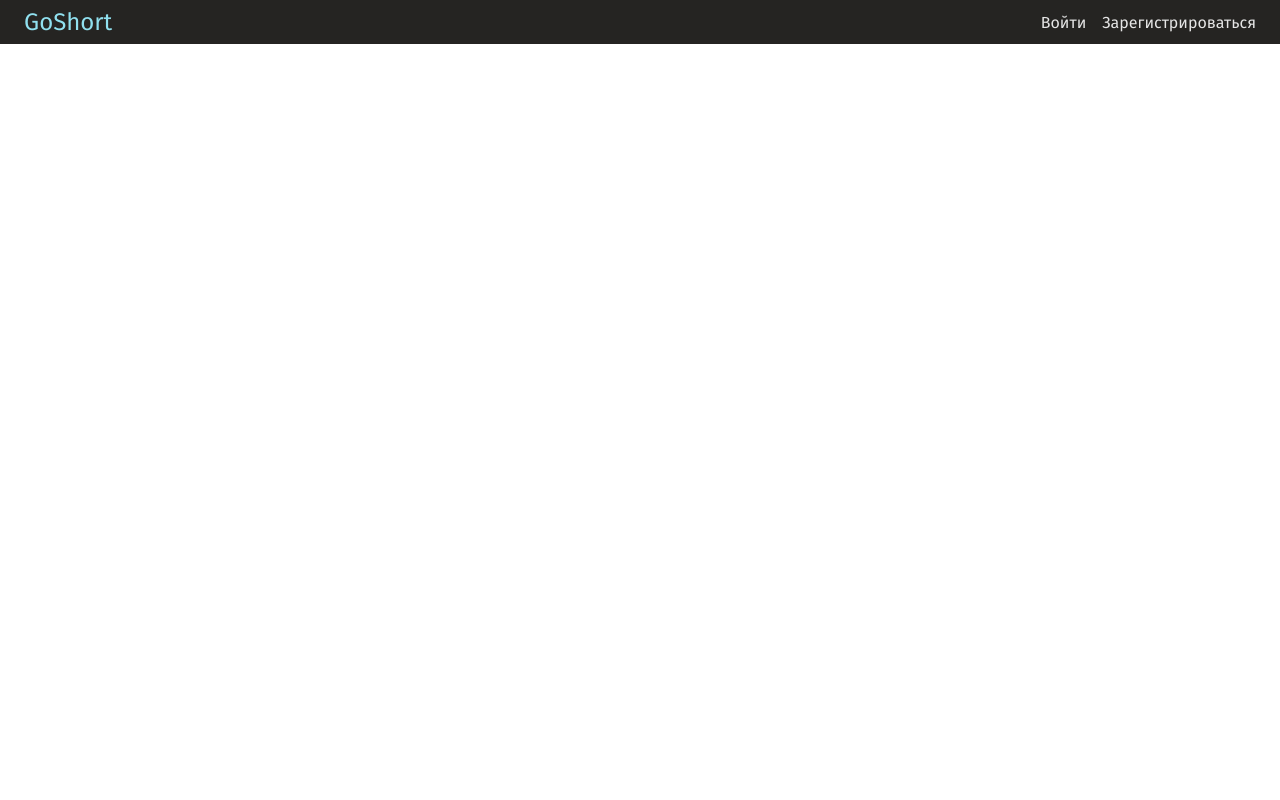
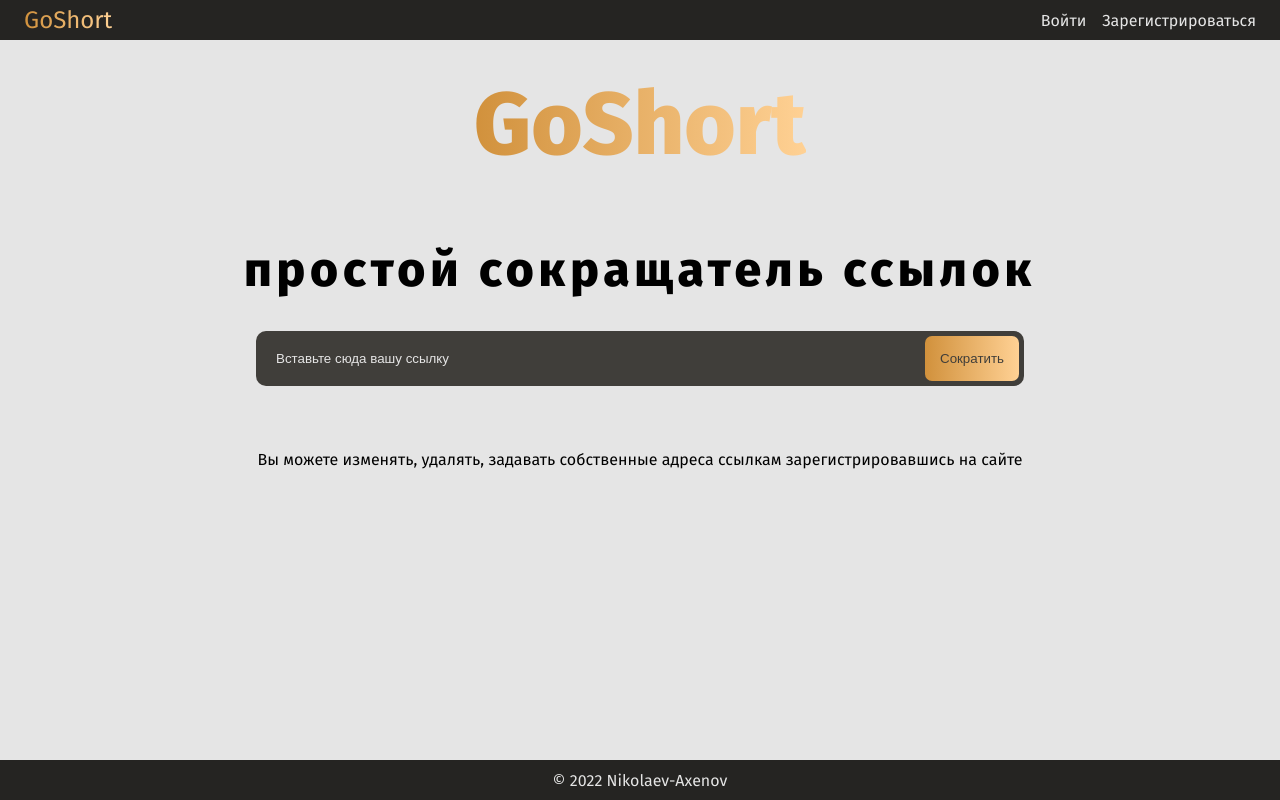
Before and after one commit to nikolaevaxenov/url-shortener, a Next.js app: page / in a window 1280 px wide. Built offline with nearby package versions, Linux system fonts and the light colour scheme.

Commit message:
Home page created

```diff
--- /dev/null
+++ b/components/Footer/Footer.module.scss
@@ -0,0 +1,15 @@
+@import "../../styles/colors.module.scss";
+
+.footer {
+  display: flex;
+  justify-content: center;
+  align-items: center;
+  background-color: $navbar-bg;
+  color: $navbar-text;
+  height: 2.5rem;
+
+  p {
+    padding: 0;
+    margin: 0;
+  }
+}
--- /dev/null
+++ b/components/Footer/Footer.tsx
@@ -0,0 +1,9 @@
+import styles from "./Footer.module.scss";
+
+export default function Footer() {
+  return (
+    <footer className={styles.footer}>
+      <p>© 2022 Nikolaev-Axenov</p>
+    </footer>
+  );
+}
--- a/components/Navbar/Navbar.module.scss
+++ b/components/Navbar/Navbar.module.scss
@@ -1,13 +1,19 @@
+@import "../../styles/colors.module.scss";
+
 .navbar {
   display: flex;
   justify-content: space-between;
-  background-color: #252422;
-  color: rgba(229, 229, 229, 1);
+  align-items: center;
+  background-color: $navbar-bg;
+  color: $navbar-text;
   padding: 0.5rem 1.5rem;
+  height: 2.5rem;
 
   &__logo {
     font-size: 1.5rem;
-    color: #90e0ef;
+    background: linear-gradient(to right, #d1913c, #ffd194);
+    -webkit-background-clip: text;
+    -webkit-text-fill-color: transparent;
   }
 
   &__links {
@@ -18,7 +24,7 @@
 
   &__link {
     &:hover {
-      color: rgba(229, 229, 229, 0.8);
+      color: rgba($navbar-text, 0.8);
     }
   }
 }
--- a/pages/_app.tsx
+++ b/pages/_app.tsx
@@ -1,7 +1,8 @@
-import "../styles/globals.css";
+import "../styles/globals.scss";
 import Head from "next/head";
 import type { AppProps } from "next/app";
 import Navbar from "../components/Navbar/Navbar";
+import Footer from "../components/Footer/Footer";
 
 function MyApp({ Component, pageProps }: AppProps) {
   return (
@@ -10,8 +11,18 @@ function MyApp({ Component, pageProps }: AppProps) {
         <meta name="description" content="Simple URL shortener" />
         <link rel="icon" href="/favicon.ico" />
       </Head>
-      <Navbar />
-      <Component {...pageProps} />
+      <div className="wrapper">
+        <div className="wrapper__header">
+          <Navbar />
+        </div>
+
+        <div className="wrapper__content">
+          <Component {...pageProps} />
+        </div>
+        <div className="wrapper__footer">
+          <Footer />
+        </div>
+      </div>
     </>
   );
 }
--- /dev/null
+++ b/pages/_document.tsx
@@ -0,0 +1,19 @@
+import { Html, Head, Main, NextScript } from "next/document";
+
+export default function Document() {
+  return (
+    <Html lang="ru">
+      <Head>
+        <link rel="preconnect" href="https://fonts.googleapis.com" />
+        <link
+          href="https://fonts.googleapis.com/css2?family=Fira+Sans:wght@300;400;500;600;700;800&display=swap"
+          rel="stylesheet"
+        />
+      </Head>
+      <body>
+        <Main />
+        <NextScript />
+      </body>
+    </Html>
+  );
+}
--- a/pages/index.tsx
+++ b/pages/index.tsx
@@ -1,5 +1,6 @@
 import type { NextPage } from "next";
 import Head from "next/head";
+import styles from "../styles/Home.module.scss";
 
 const Home: NextPage = () => {
   return (
@@ -7,7 +8,27 @@ const Home: NextPage = () => {
       <Head>
         <title>GoShort</title>
       </Head>
-      <main></main>
+      <main className={styles.main}>
+        <p className={styles.main__title}>GoShort</p>
+        <p className={styles.main__subText}>простой сокращатель ссылок</p>
+        <div className={styles.main__inputGroup}>
+          <input
+            type="url"
+            name="urlToShort"
+            id="urlToShort"
+            placeholder="Вставьте сюда вашу ссылку"
+            className={styles.main__urlInput}
+          />
+          <button type="button" className={styles.main__urlButton}>
+            Сократить
+          </button>
+        </div>
+
+        <p className={styles.main__adText}>
+          Вы можете изменять, удалять, задавать собственные адреса ссылкам
+          зарегистрировавшись на сайте
+        </p>
+      </main>
     </>
   );
 };
--- /dev/null
+++ b/styles/Home.module.scss
@@ -0,0 +1,78 @@
+@import "./colors.module.scss";
+
+.main {
+  display: flex;
+  flex-direction: column;
+  align-items: center;
+
+  height: 100%;
+
+  &__title {
+    font-size: 5.5rem;
+    font-weight: 900;
+
+    background: $title-color;
+    -webkit-background-clip: text;
+    -webkit-text-fill-color: transparent;
+
+    margin: 2rem;
+  }
+
+  &__subText {
+    font-size: 3rem;
+    font-weight: 900;
+    letter-spacing: 0.3rem;
+    text-align: center;
+
+    margin: 2rem;
+  }
+
+  &__inputGroup {
+    position: relative;
+    display: inline-block;
+
+    width: 20rem;
+
+    @media only screen and (min-width: 768px) {
+      width: 60%;
+    }
+  }
+
+  &__urlInput {
+    background: lighten($navbar-bg, 10%);
+    border: 0;
+    border-radius: 10px;
+    padding: 20px;
+    width: 100%;
+    color: $navbar-text;
+
+    &:focus {
+      outline: none;
+    }
+
+    &::placeholder {
+      color: $navbar-text;
+    }
+  }
+
+  &__urlButton {
+    background: $title-color;
+    border: 0;
+    border-radius: 7px;
+    color: lighten($navbar-bg, 10%);
+    padding: 15px;
+    position: absolute;
+    right: 5px;
+    top: 5px;
+
+    cursor: pointer;
+  }
+
+  &__adText {
+    margin-top: 4rem;
+
+    font-size: 1rem;
+    font-weight: 400;
+    text-align: center;
+  }
+}
--- /dev/null
+++ b/styles/colors.module.scss
@@ -0,0 +1,7 @@
+$navbar-bg: #252422;
+$navbar-text: #e5e5e5;
+$main-bg: #e5e5e5;
+
+$logo-color: #90e0ef;
+
+$title-color: linear-gradient(to right, #d1913c, #ffd194);
--- a/styles/globals.css
+++ /dev/null
@@ -1,17 +0,0 @@
-@import url("https://fonts.googleapis.com/css2?family=Fira+Sans:wght@300;400;500;600;700;800&display=swap");
-
-html,
-body {
-  padding: 0;
-  margin: 0;
-  font-family: "Fira Sans", sans-serif;
-}
-
-a {
-  color: inherit;
-  text-decoration: none;
-}
-
-* {
-  box-sizing: border-box;
-}
--- /dev/null
+++ b/styles/globals.scss
@@ -0,0 +1,32 @@
+@import "./colors.module.scss";
+
+html,
+body {
+  padding: 0;
+  margin: 0;
+  font-family: "Fira Sans", sans-serif;
+}
+
+a {
+  color: inherit;
+  text-decoration: none;
+}
+
+* {
+  box-sizing: border-box;
+}
+
+.wrapper {
+  display: flex;
+  flex-direction: column;
+  max-height: 100vh;
+  height: 100vh;
+  overflow: hidden;
+
+  &__content {
+    flex: 1;
+    overflow: auto;
+
+    background-color: $main-bg;
+  }
+}
```
